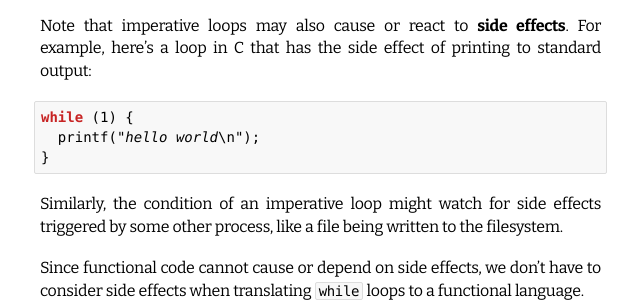
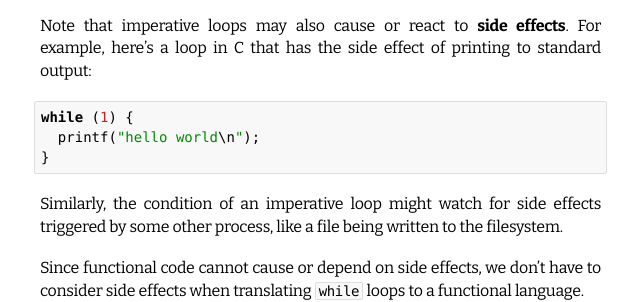
Before and after one commit to benchristel/benchristel.github.io, a Jekyll site: the page built from index.html, in a window 1280 px wide. Shown: the part 954-1256 px from the top of the page, without its empty margins (429-1069 px from the left). Built offline with Jekyll 4.4.1, drawn with Linux system fonts in a browser that asks for light colours.

Commit message:
Syntax highlighting for C

```diff
--- a/_sass/_base.scss
+++ b/_sass/_base.scss
@@ -168,18 +168,25 @@ a {
   }
 }
 
-
 // --- syntax highlighting overrides -----------------------
 
 $code-orange: #ff8000;
 $code-light: #888;
 $code-indigo: #00a;
-$code-red: #a00;
+$code-red: #c72323;
+$code-green: #080;
 
-.language-haskell {
+.language-haskell .highlight {
   // also used for Elm.
 
   .kt { color: $code-orange } // type keyword
   .cm { color: $code-light } // comment
   .mi { color: $code-red } // integers
 }
+
+.language-c .highlight {
+  .s  { color: $code-green; font-style: normal; } // strings
+  .mi { color: $code-red } // integers
+  .nf { color: $alt-color } // declarations
+  .k  { color: black }
+}
```
